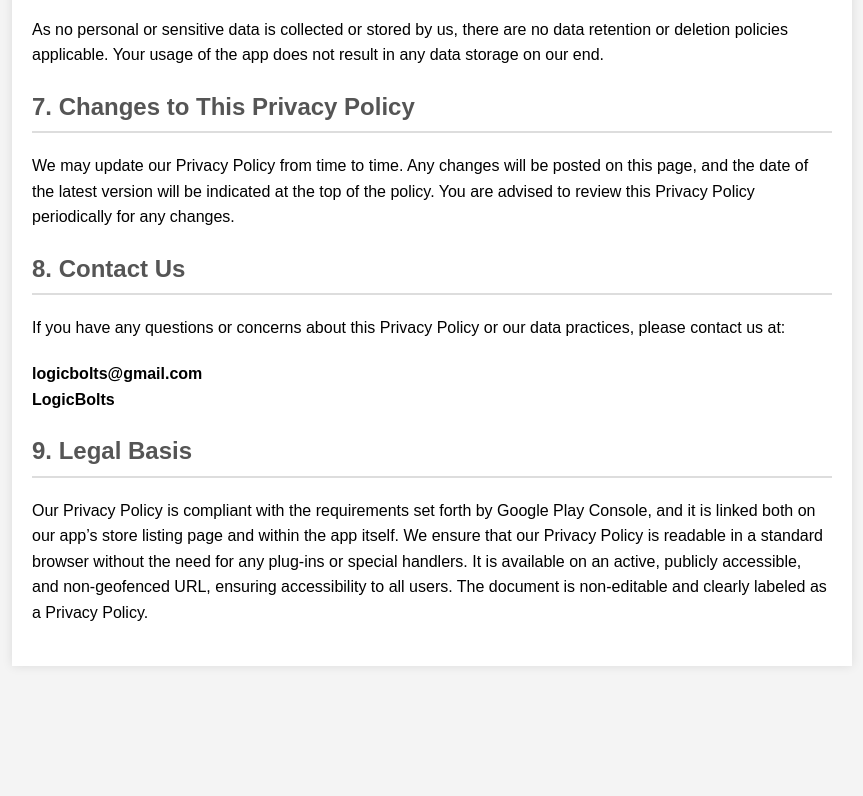
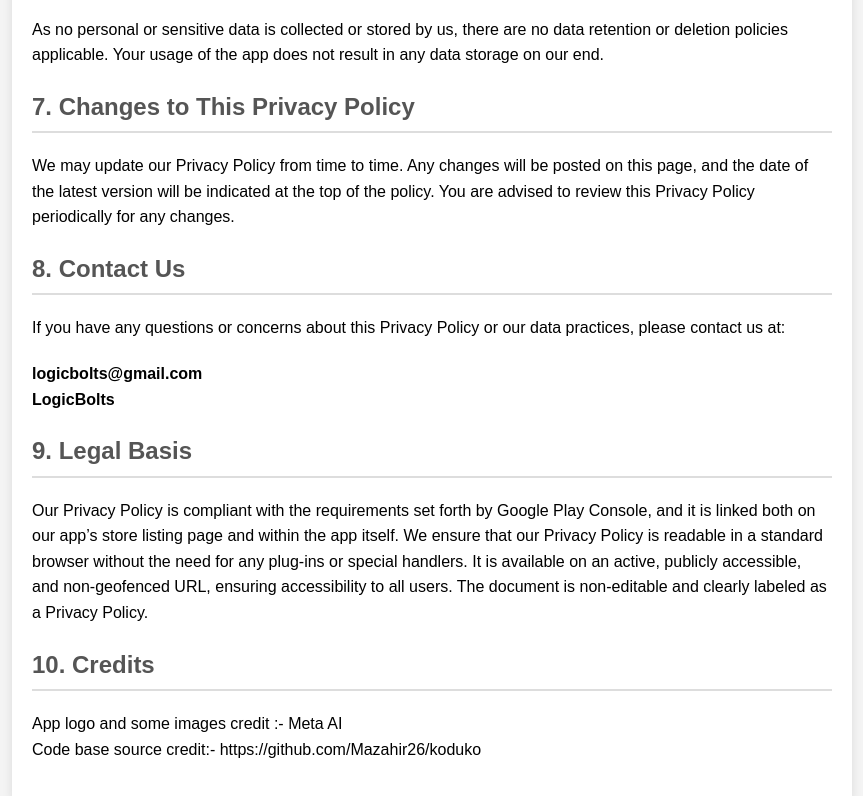
Before and after one commit to sanjaysingh1990/logicbolts, a plain HTML site: page privacy_policy_routinerhythm.html in a window 1280 px wide. Shown: the part 988-1784 px from the top of the page, without its empty margins (208-1071 px from the left). Before the commit the page ends 1674 px from the top, so only its background shows below. Drawn offline with Linux system fonts and the light colour scheme.

Commit message:
code and app logo credits added in privacy policy page

```diff
--- a/privacy_policy_routinerhythm.html
+++ b/privacy_policy_routinerhythm.html
@@ -82,6 +82,10 @@
         <h2>9. Legal Basis</h2>
         <p>Our Privacy Policy is compliant with the requirements set forth by Google Play Console, and it is linked both on our app’s store listing page and within the app itself. We ensure that our Privacy Policy is readable in a standard browser without
             the need for any plug-ins or special handlers. It is available on an active, publicly accessible, and non-geofenced URL, ensuring accessibility to all users. The document is non-editable and clearly labeled as a Privacy Policy.</p>
+     <h2>10. Credits</h2>
+    <p>App logo and some images credit :- Meta AI
+        <br>
+Code base source credit:- https://github.com/Mazahir26/koduko</p>
     </div>
 </body>
 
```
